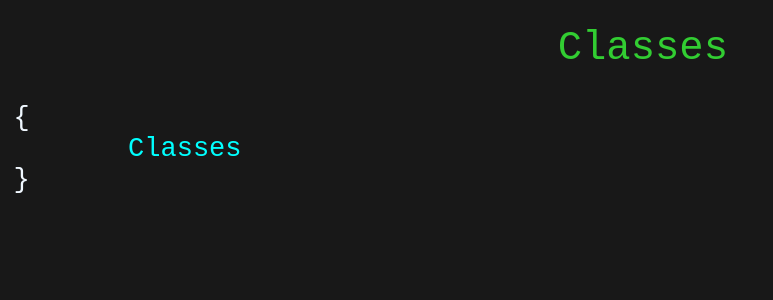
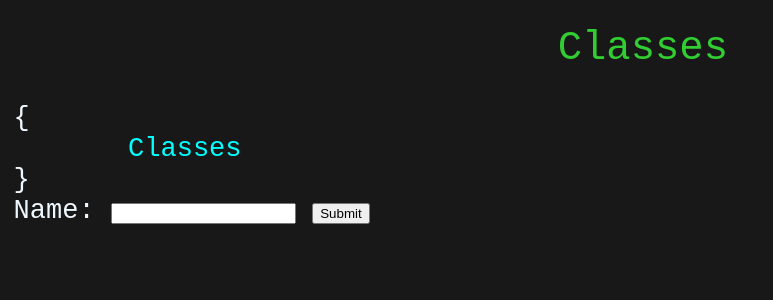
Before and after one commit to noby-y/php-lab, a PHP site: page / in a window 1280 px wide. Shown: the part 447-747 px from the top of the page, without its empty margins (0-773 px from the left). Run offline with PHP 8.4, Linux system fonts and the light colour scheme.

Commit message:
POST method

```diff
--- a/src/index.php
+++ b/src/index.php
@@ -9,7 +9,7 @@
 </head>
 
 <body>
-<!--
+    <!--
     <nav class ="indent">
         <a href="index.php">        Main            <br></a>
         <a href="variables.php">    Variables       <br></a>
@@ -34,6 +34,23 @@
     section_end();
 
     ?>
+
+    <!-- POST method -->
+
+    <form class="indent" method="post" action="<?php echo $_SERVER['PHP_SELF']; ?>">
+        Name: <input type="text" name="fname">
+        <input type="submit">
+    </form>
+    <?php
+    if ($_SERVER["REQUEST_METHOD"] == "POST") {
+        $name = $_POST['fname'];
+        if (empty($name)) {
+            echo "<a class=\"indent\" style=\"text-decoration: none;\">Name is empty</a>";
+        } else {
+            echo "<a class=\"indent\" style=\"text-decoration: none;\">" . $name . "</a>";
+        }
+    }
+    ?>
 </body>
 
 </html>
```
